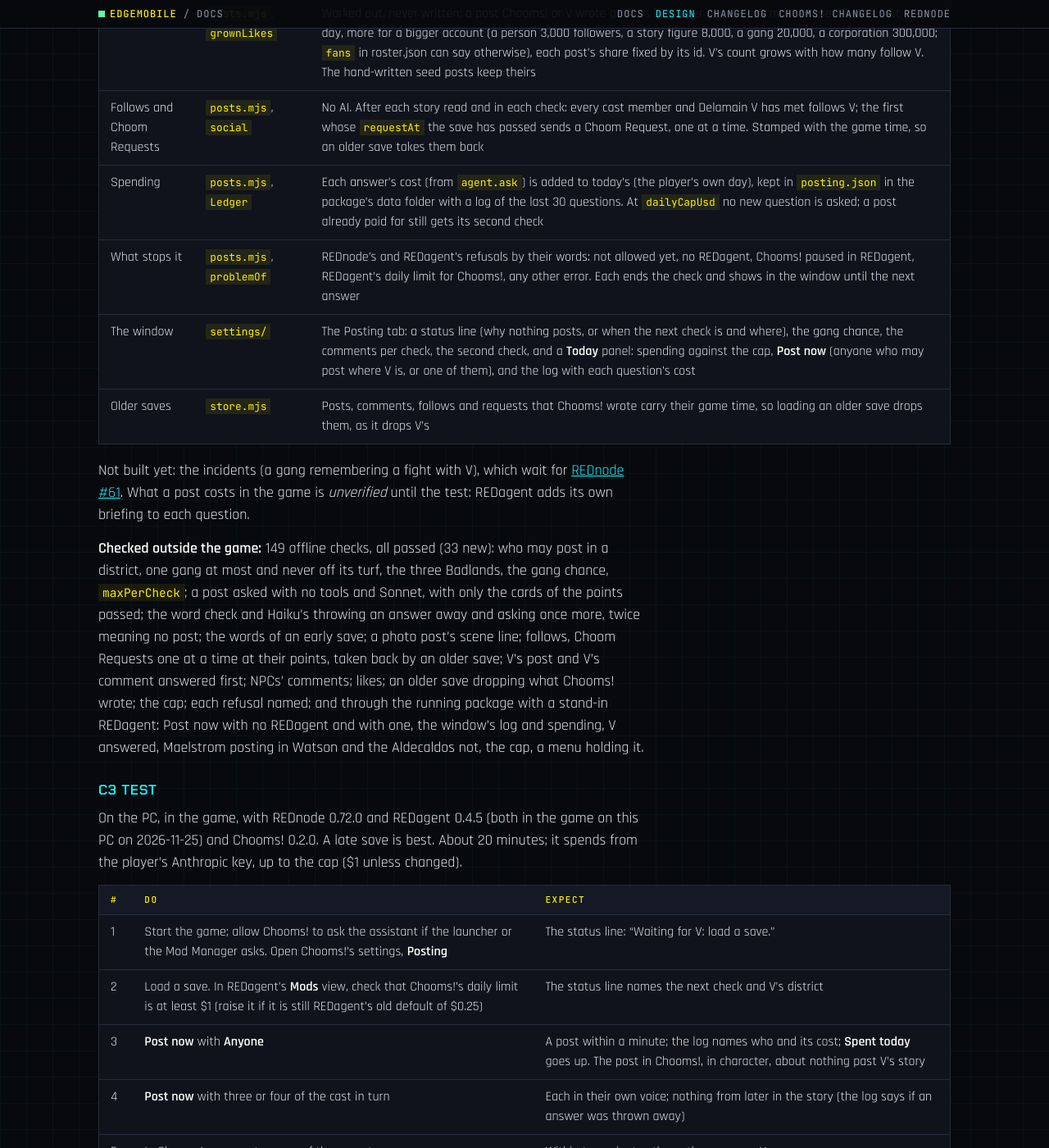
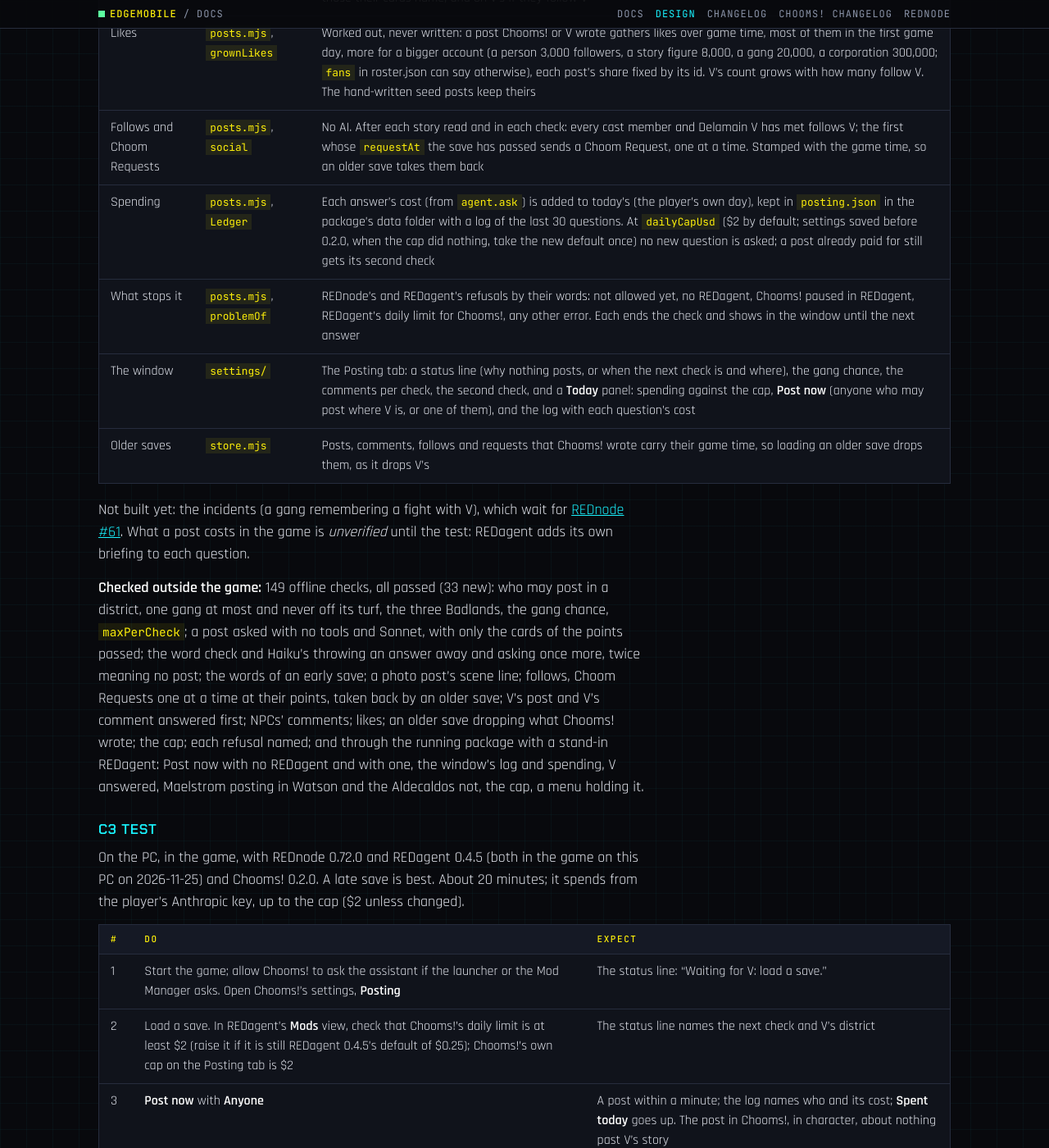
Before and after one commit to Edgemodders/EDGEmobile, a Jekyll site: the page built from docs/design.md, in a window 1280 px wide and 1400 px high, scrolled down 38815 px. Shown: the whole window at 82% size. Built offline with Jekyll 4.4.1, drawn with Linux system fonts in a browser that asks for light colours; some of the changed text lies outside the part shown.

Commit message:
Chooms!: the daily cap $2 by default for now (the owner's choice)
Settings saved before 0.2.0, when the cap did nothing, take the new default once.

Co-Authored-By: Claude Opus 5.5 <noreply@anthropic.com>

```diff
--- a/chooms/rednode/mod.mjs
+++ b/chooms/rednode/mod.mjs
@@ -46,7 +46,7 @@ const DEFAULTS = {
   weightActivity: 15,
   postModel: 'sonnet',
   dmModel: 'opus',
-  dailyCapUsd: 1,
+  dailyCapUsd: 2, // the owner's choice for now (2026-11-25), to be tuned after play testing
   // C3: one gang of V's district may post per check, with this chance; NPCs' comments per check;
   // a cheap model reads each answer for spoilers as well as the word check.
   gangChance: 10,
@@ -57,6 +57,9 @@ let settings = { general: { ...DEFAULTS }, people: {} };
 try {
   const s = JSON.parse(readFileSync(settingsFile, 'utf8'));
   settings = { general: { ...DEFAULTS, ...s.general }, people: s.people ?? {}, folder: typeof s.folder === 'string' ? s.folder : null };
+  // Settings saved before 0.2.0 (which first saves secondCheck) hold a cap that did nothing then:
+  // it takes the new default.
+  if (s.general && !('secondCheck' in s.general)) settings.general.dailyCapUsd = DEFAULTS.dailyCapUsd;
 } catch {
   // first start
 }
--- a/docs/design.md
+++ b/docs/design.md
@@ -674,7 +674,7 @@ The fonts ship with EDGEmobile (from M3): `edgemobile/shell/fonts/`, woff2 in La
 | Likes | Counts grow over game time, faster for popular accounts, worked out | No |
 | Follows and Choom Requests | Each cast member follows V once met; each sends a Choom Request at a story point named in `roster.json` (`request`), drafted for the user's review | No |
 | The spoiler check | Words for each story point (names, places, events), built from the cards: a post naming a point V has not passed is thrown away and asked for again once. The prompt says plainly that nothing past V's points has happened. With #54's model choice, a cheap model reads each post as a second check | No, then a cheap model |
-| Spending | `agent.ask` gives each answer's cost; Chooms! adds it up per real day and stops at `dailyCapUsd` ($1). REDagent's own daily limit per mod ($0.25 by default in REDagent 0.4.5; the owner asked on 2026-11-25 for $2.00, so players are not stopped after a short while) caps Chooms! too; the window says where to raise it | No |
+| Spending | `agent.ask` gives each answer's cost; Chooms! adds it up per real day and stops at `dailyCapUsd` ($2 since 2026-11-25, the owner's choice for now, to be tuned after play testing; $1 in the plan). REDagent's own daily limit per mod ($0.25 by default in REDagent 0.4.5; the owner asked on 2026-11-25 for $2.00, so players are not stopped after a short while) caps Chooms! too; the window says where to raise it | No |
 | Corporations' cards | About 12 for the 6 corporations, for the user's review | Content |
 | The settings window | **Post now** (for testing); a log of the last posts and comments with their costs; today's spending against the cap; a line saying why nothing posts (REDagent not allowed, the cap reached, V not in the world) | No |
 
@@ -733,7 +733,7 @@ Step 2 of the [C3 plan](#c3-plan). Chooms! 0.2.0, which asks for the `agent` per
 | Comments | `posts.mjs` | V first: a new post of V's is answered by one or two of the people who follow V, and V's comment on someone's post by its author (on V's own post, by the last who commented), within a minute or two, when V is free to be posted at. Then in each check, at most `maxCommentsPerCheck` (new, 2): people comment on the last game day's posts of those their cards name, and on V's if they follow V |
 | Likes | `posts.mjs`, `grownLikes` | Worked out, never written: a post Chooms! or V wrote gathers likes over game time, most of them in the first game day, more for a bigger account (a person 3,000 followers, a story figure 8,000, a gang 20,000, a corporation 300,000; `fans` in roster.json can say otherwise), each post's share fixed by its id. V's count grows with how many follow V. The hand-written seed posts keep theirs |
 | Follows and Choom Requests | `posts.mjs`, `social` | No AI. After each story read and in each check: every cast member and Delamain V has met follows V; the first whose `requestAt` the save has passed sends a Choom Request, one at a time. Stamped with the game time, so an older save takes them back |
-| Spending | `posts.mjs`, `Ledger` | Each answer's cost (from `agent.ask`) is added to today's (the player's own day), kept in `posting.json` in the package's data folder with a log of the last 30 questions. At `dailyCapUsd` no new question is asked; a post already paid for still gets its second check |
+| Spending | `posts.mjs`, `Ledger` | Each answer's cost (from `agent.ask`) is added to today's (the player's own day), kept in `posting.json` in the package's data folder with a log of the last 30 questions. At `dailyCapUsd` ($2 by default; settings saved before 0.2.0, when the cap did nothing, take the new default once) no new question is asked; a post already paid for still gets its second check |
 | What stops it | `posts.mjs`, `problemOf` | REDnode's and REDagent's refusals by their words: not allowed yet, no REDagent, Chooms! paused in REDagent, REDagent's daily limit for Chooms!, any other error. Each ends the check and shows in the window until the next answer |
 | The window | `settings/` | The Posting tab: a status line (why nothing posts, or when the next check is and where), the gang chance, the comments per check, the second check, and a **Today** panel: spending against the cap, **Post now** (anyone who may post where V is, or one of them), and the log with each question's cost |
 | Older saves | `store.mjs` | Posts, comments, follows and requests that Chooms! wrote carry their game time, so loading an older save drops them, as it drops V's |
@@ -744,12 +744,12 @@ Not built yet: the incidents (a gang remembering a fight with V), which wait for
 
 ### C3 test
 
-On the PC, in the game, with REDnode 0.72.0 and REDagent 0.4.5 (both in the game on this PC on 2026-11-25) and Chooms! 0.2.0. A late save is best. About 20 minutes; it spends from the player's Anthropic key, up to the cap ($1 unless changed).
+On the PC, in the game, with REDnode 0.72.0 and REDagent 0.4.5 (both in the game on this PC on 2026-11-25) and Chooms! 0.2.0. A late save is best. About 20 minutes; it spends from the player's Anthropic key, up to the cap ($2 unless changed).
 
 | # | Do | Expect |
 |---|---|---|
 | 1 | Start the game; allow Chooms! to ask the assistant if the launcher or the Mod Manager asks. Open Chooms!'s settings, **Posting** | The status line: "Waiting for V: load a save." |
-| 2 | Load a save. In REDagent's **Mods** view, check that Chooms!'s daily limit is at least $1 (raise it if it is still REDagent's old default of $0.25) | The status line names the next check and V's district |
+| 2 | Load a save. In REDagent's **Mods** view, check that Chooms!'s daily limit is at least $2 (raise it if it is still REDagent 0.4.5's default of $0.25); Chooms!'s own cap on the Posting tab is $2 | The status line names the next check and V's district |
 | 3 | **Post now** with **Anyone** | A post within a minute; the log names who and its cost; **Spent today** goes up. The post in Chooms!, in character, about nothing past V's story |
 | 4 | **Post now** with three or four of the cast in turn | Each in their own voice; nothing from later in the story (the log says if an answer was thrown away) |
 | 5 | In Chooms!, comment on one of those posts | Within two minutes the author answers V |
```
Also changed, not shown: docs/chooms/changelog.md (+1 -1 lines), tests/run.mjs (+2 -2 lines).
